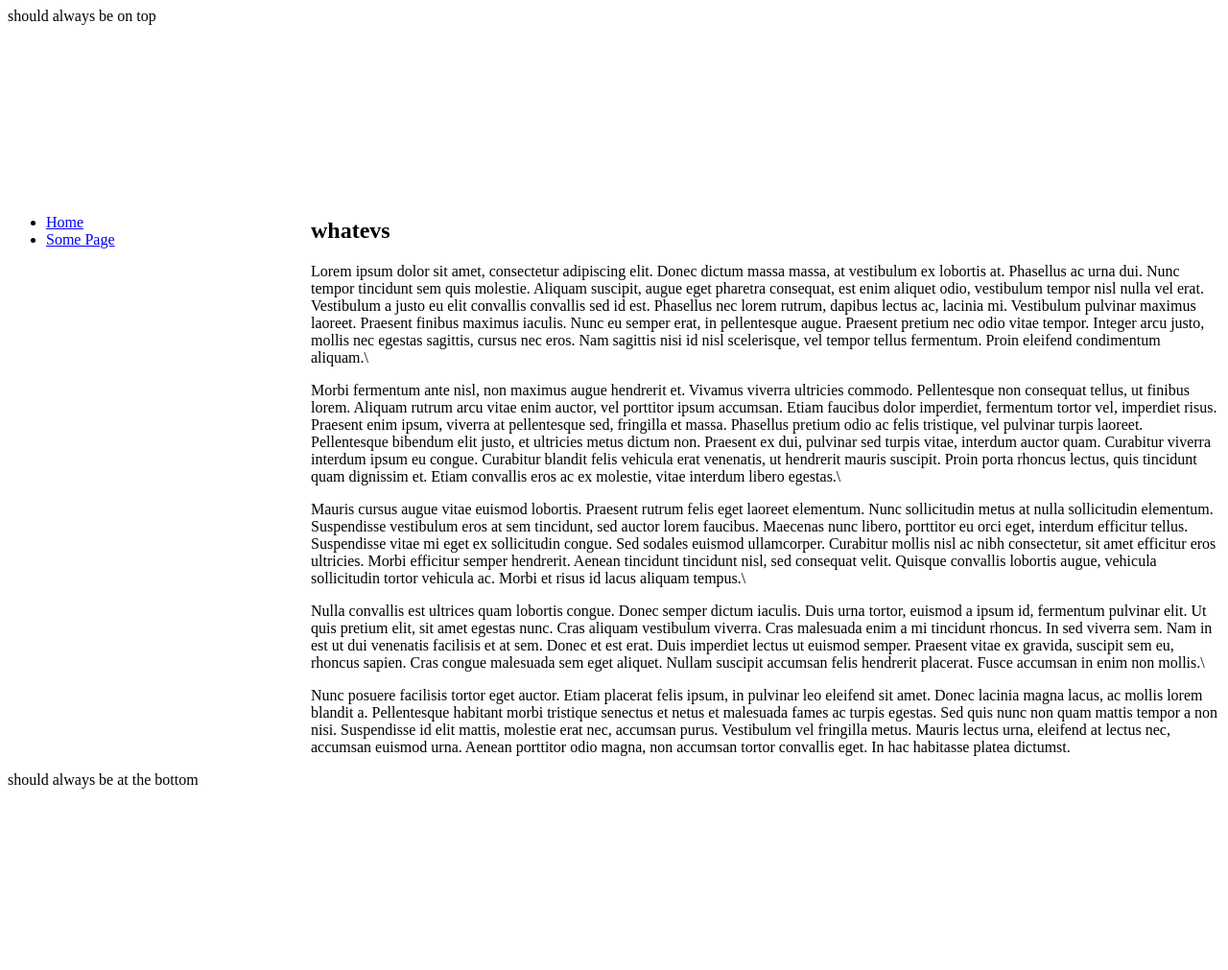
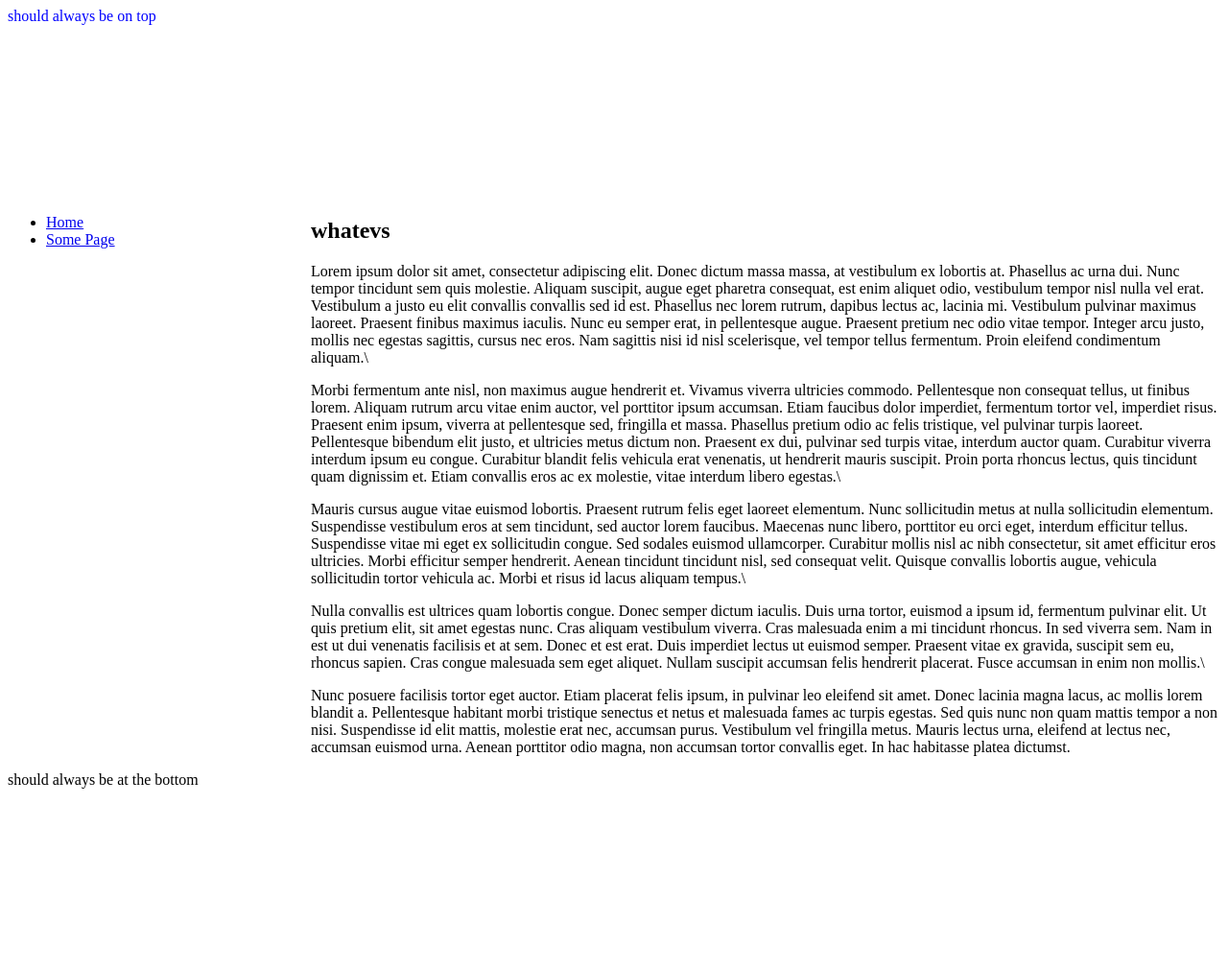
Before and after one commit to emacintosh/eric-docs, a Jekyll site: the page built from readme.md, in a window 1280 px wide. Shown: the whole page at 96% size. Built offline with Jekyll 4.4.1, drawn with Linux system fonts in a browser that asks for light colours; our own code applies the rules of GitHub Pages for plain Markdown files.

Commit message:
Update style.css

```diff
--- a/css/style.css
+++ b/css/style.css
@@ -22,4 +22,5 @@
 
 .myheader {
   grid-area: header;
+  color: blue
 }
```
